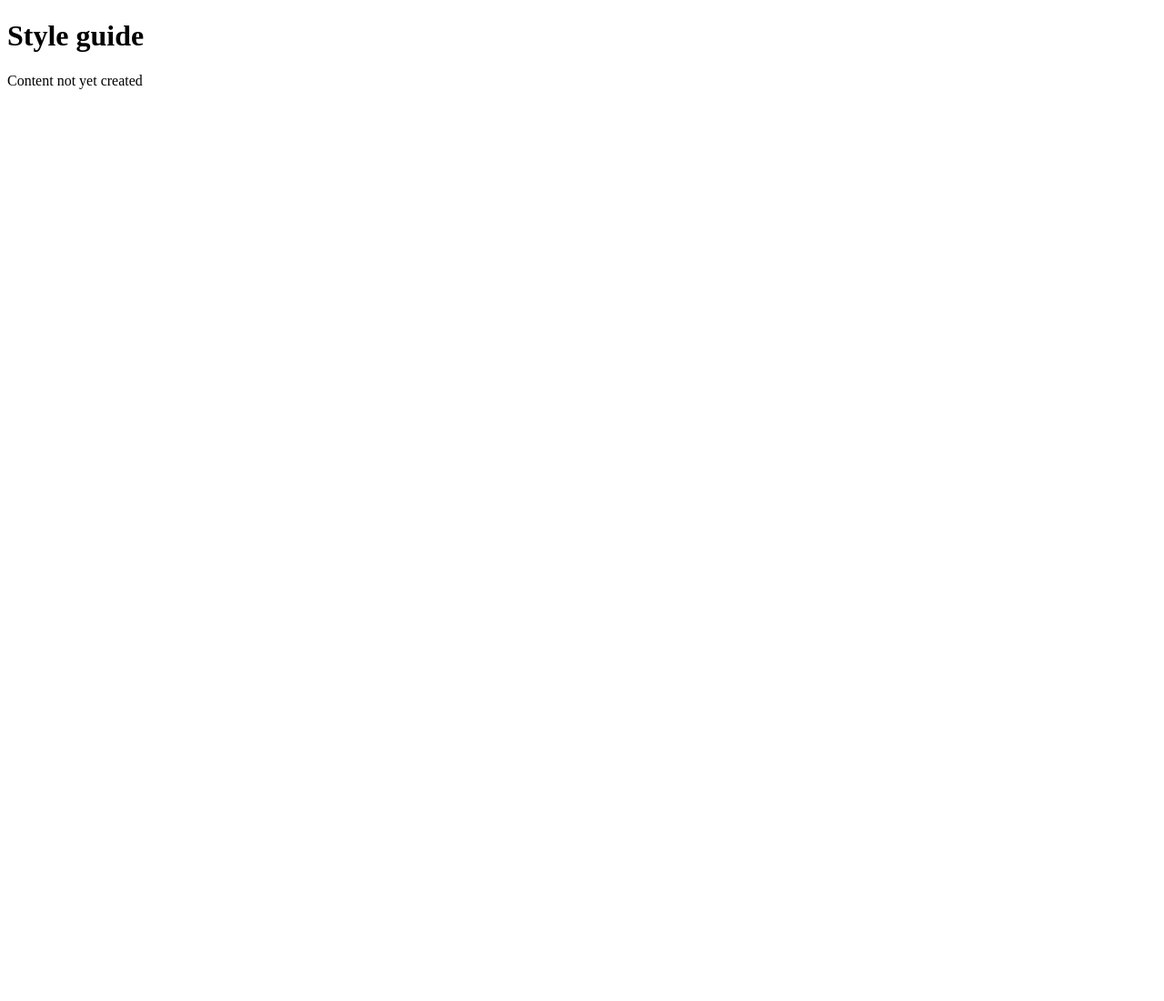
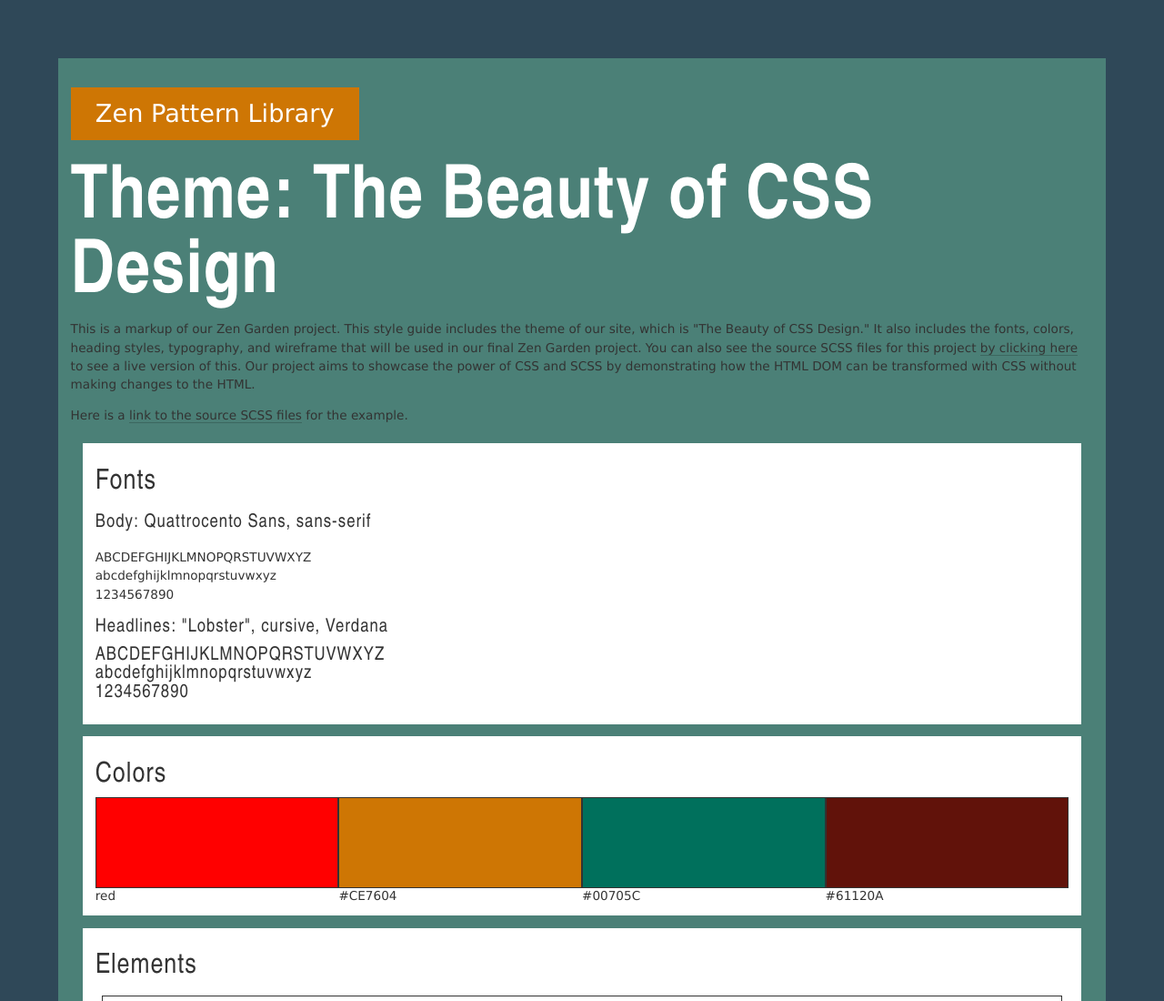
Before and after one commit to TyroneMartin/group-project-wdd331, a plain HTML site: page zengarden/style-guide.html in a window 1280 px wide. Shown: the top 1100 px of the page at 91% size. Before the commit the page ends 800 px from the top, so only its background shows below. Drawn offline with Linux system fonts and the light colour scheme.

Commit message:
Zen Pattern Library added

```diff
--- a/style.css
+++ b/style.css
@@ -213,7 +213,7 @@ body {
 .sidebar * {
   background-color: white;
   color: #003300;
-  margin-bottom: 20px;
+  /* margin-bottom: 20px; */
 }
 
 .page-wrapper {
--- a/zengarden/style-guide.html
+++ b/zengarden/style-guide.html
@@ -1,19 +1,120 @@
-
 <!DOCTYPE html>
 <html lang="en">
+
 <head>
-	<meta charset="utf-8">
-	<meta name="viewport" content="width=device-width, initial-scale=1.0">
-	<meta name="description" content="A demonstration of what can be accomplished visually through CSS-based design.">
-    <title>Home page with links</title>
+  <meta charset="UTF-8" />
+  <meta name="viewport" content="width=device-width, initial-scale=1.0" />
+  <title>Zen Pattern Library</title>
+  <link rel="stylesheet" href="style-pattern.css" />
 </head>
 
 <body>
+  <header>
+    <h1>Zen Pattern Library</h1>
+  </header>
+  <main>
+    <h2>Theme: The Beauty of CSS Design</h2>
+	<p>
+		This is a markup of our Zen Garden project. This style guide includes the theme of our site, which is "The Beauty of CSS Design." It also includes the fonts, colors, heading styles, typography, and wireframe that will be used in our final Zen Garden project. You can also see the source SCSS files for this project <a href="#" rel="noreferrer" target="_blank"> by clicking here</a> to see a live version of this. Our project aims to showcase the power of CSS and SCSS by demonstrating how the HTML DOM can be transformed with CSS without making changes to the HTML.
+    <p>
+      Here is a
+      <a href="../zen-style.zip">link to the source SCSS files</a> for the
+      example.
+    </p>
+    <section>
+      <h3>Fonts</h3>
+      <h4>Body: Quattrocento Sans, sans-serif</h4>
+      <p>
+        ABCDEFGHIJKLMNOPQRSTUVWXYZ<br />
+        abcdefghijklmnopqrstuvwxyz<br />
+        1234567890
+      </p>
+      <h4>Headlines: "Lobster", cursive, Verdana</h4>
+      <h4>
+        ABCDEFGHIJKLMNOPQRSTUVWXYZ<br />
+        abcdefghijklmnopqrstuvwxyz<br />
+        1234567890
+      </h4>
+    </section>
 
-<h1>Style guide</h1>
-<p>Content not yet created</p>
+    <section class="colors">
+      <h3>Colors</h3>
+      <figure>
+        <div class="swatch primary"></div>
+        <figcaption>red</figcaption>
+      </figure>
+      <figure>
+        <div class="swatch accent1"></div>
+        <figcaption>#CE7604</figcaption>
+      </figure>
+      <figure>
+        <div class="swatch accent2"></div>
+        <figcaption>#00705C</figcaption>
+      </figure>
+      <figure>
+        <div class="swatch text-dark"></div>
+        <figcaption>#61120A</figcaption>
+      </figure>
+    </section>
 
+    <section class="elements">
+      <h3>Elements</h3>
+      <div class="element">
+        <h4>H1</h4>
+        <h1>Headline1</h1>
+      </div>
+      <div class="element primary">
+        <h4>H2</h4>
+        <h2>Headline2</h2>
+      </div>
+      <div class="element">
+        <h4>H3</h4>
+        <h3>Headline3</h3>
+      </div>
+      <div class="element">
+        <h4>P normal</h4>
+        <p>
+          Lorem ipsum dolor sit amet, consectetur adipiscing elit, sed do
+          eiusmod tempor incididunt ut labore et dolore magna aliqua. Ut enim
+          ad minim veniam, quis nostrud exercitation ullamco laboris nisi ut
+          aliquip ex ea commodo consequat. Duis aute irure dolor in
+          reprehenderit in voluptate velit esse cillum dolore eu fugiat nulla
+          pariatur. Excepteur sint occaecat cupidatat non proident, sunt in
+          culpa qui officia deserunt mollit anim id est laborum.
+        </p>
+      </div>
+      <div class="element">
+        <h4>P Uppercase</h4>
+        <p class="uppercase">
+          Lorem ipsum dolor sit amet, consectetur adipiscing elit, sed do
+          eiusmod tempor incididunt ut labore et dolore magna aliqua. Ut enim
+          ad minim veniam, quis nostrud exercitation ullamco laboris nisi ut
+          aliquip ex ea commodo consequat. Duis aute irure dolor in
+          reprehenderit in voluptate velit esse cillum dolore eu fugiat nulla
+          pariatur. Excepteur sint occaecat cupidatat non proident, sunt in
+          culpa qui officia deserunt mollit anim id est laborum.
+        </p>
+      </div>
+      <div class="element">
+        <h4>P Uppercase on colored background</h4>
+        <p class="uppercase-light primary">
+          Lorem ipsum dolor sit amet, consectetur adipiscing elit, sed do
+          eiusmod tempor incididunt ut labore et dolore magna aliqua. Ut enim
+          ad minim veniam, quis nostrud exercitation ullamco laboris nisi ut
+          aliquip ex ea commodo consequat. Duis aute irure dolor in
+          reprehenderit in voluptate velit esse cillum dolore eu fugiat nulla
+          pariatur. Excepteur sint occaecat cupidatat non proident, sunt in
+          culpa qui officia deserunt mollit anim id est laborum.
+        </p>
+      </div>
+      <div class="element">
+        <h4>Link</h4>
+		<a href="#">Wireframe</a> |
+        <a href="http://csszengarden.com/217/" rel="noreferrer" target="_blank">Zen Garden: The Beauty of CSS Design</a>
 
+      </div>
+    </section>
+  </main>
+</body>
 
-</body>
 </html>
--- /dev/null
+++ b/zengarden/style-pattern.css
@@ -0,0 +1,142 @@
+h2,
+h3,
+h4 {
+  font-family: "arial narrow", Arial, Verdana, sans-serif;
+  margin: 0;
+}
+
+h1 {
+  background: #ce7604;
+  color: #fff;
+  display: inline-block;
+  font-weight: normal;
+  margin-bottom: 1em;
+  padding: 0.5em 1em;
+}
+
+h2 {
+  color: #fff;
+  font-weight: 900;
+  /* Heavy */
+  font-size: 6em;
+  letter-spacing: 1px;
+  line-height: 1em;
+}
+
+h3 {
+  font-size: 2.25em;
+  font-weight: 200;
+  /* Thin */
+  letter-spacing: 1px;
+  line-height: 1em;
+  padding: 0.5em 0 0.25em 0;
+}
+
+h4 {
+  font-size: 1.5em;
+  font-weight: 200;
+  /* Thin */
+  letter-spacing: 1px;
+  line-height: 1em;
+  margin: 0.5em 0;
+}
+
+p {
+  font-family: verdana, arial, sans-serif;
+  font-size: 1em;
+  line-height: 1.5em;
+  padding: 0.5em 0;
+  margin: 0;
+}
+
+a {
+  border-bottom: 1px solid rgba(0, 0, 0, 0.2);
+  color: #333;
+  text-decoration: none;
+  transition: border-color 0.2s ease-in-out;
+}
+
+a:hover {
+  border-color: #ea2e49;
+}
+
+* {
+  box-sizing: border-box;
+}
+
+html {
+  background-color: #2F4858;
+  padding: 5%;
+}
+
+body {
+  font-family: verdana, arial, sans-serif;
+  font-size: 85%;
+  color: #333;
+  background-color: #4B8077;
+  margin: 0;
+  padding: 1em;
+}
+
+section {
+  background-color: white;
+  padding: 1em;
+  margin: 1em;
+}
+
+.colors {
+  display: flex;
+  flex-flow: row wrap;
+}
+.colors > h3 {
+  width: 100%;
+  flex: 1 0 100%;
+}
+.colors > figure {
+  margin: 0;
+  flex: 1 1 25%;
+}
+
+.swatch {
+  width: 100%;
+  height: 100px;
+  border: 1px solid;
+}
+
+.primary {
+  background-color: red;
+}
+
+.accent1 {
+  background-color: #CE7604;
+}
+
+.accent2 {
+  background-color: #00705C;
+}
+
+.text-dark {
+  background-color: #61120A;
+}
+
+.element {
+  border: 1px solid;
+  margin: 0.5em;
+  padding: 1em;
+}
+
+.uppercase {
+  font-weight: 300;
+  letter-spacing: 2px;
+  text-transform: uppercase;
+  color: #333;
+}
+
+.uppercase-light {
+  font-weight: 300;
+  letter-spacing: 2px;
+  text-transform: uppercase;
+  color: #fff;
+}
+
+/*# sourceMappingURL=style-pattern.css.map */
```
